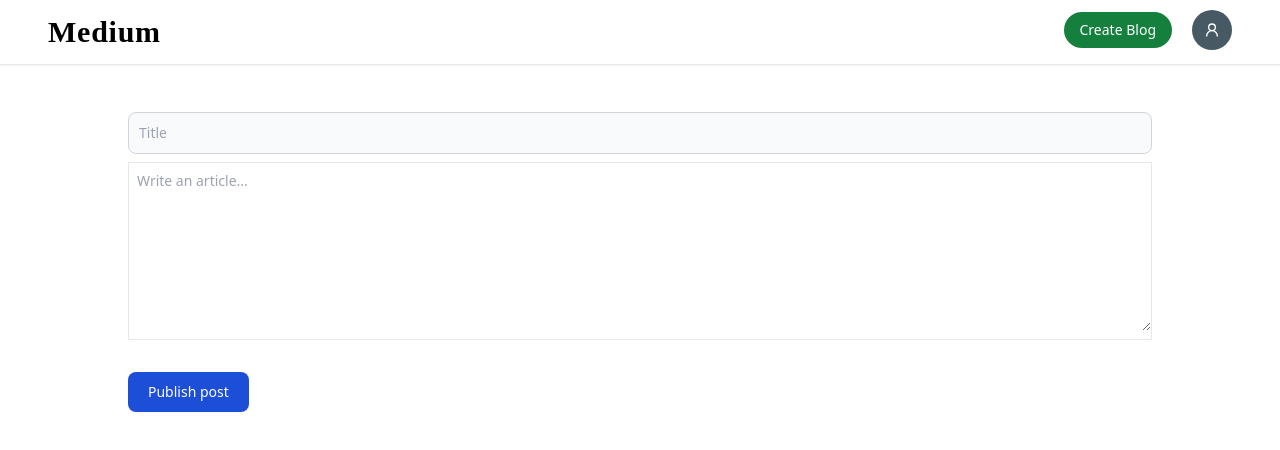
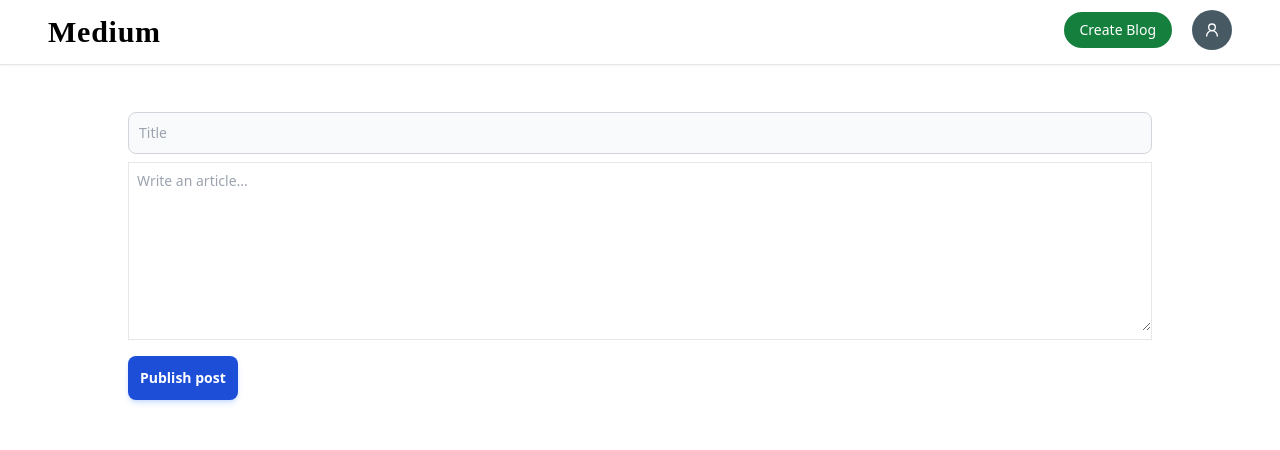
Before and after one commit to DilrajSP/blog_website, a React (Vite) app in the folder Frontend/: page /publish in a window 1280 px wide. Shown: the top 450 px of the page. Built offline with nearby package versions, Linux system fonts and the light colour scheme; a web font is replaced by a local one.

Commit message:
minor fixes

```diff
--- a/Frontend/src/components/Publish.tsx
+++ b/Frontend/src/components/Publish.tsx
@@ -30,7 +30,8 @@
                         }
                     });
                     navigate(`/blog/${response.data.id}`)
-                }} type="submit" className="mt-4 inline-flex items-center px-5 py-2.5 text-sm font-medium text-center text-white bg-blue-700 rounded-lg focus:ring-4 focus:ring-blue-200 dark:focus:ring-blue-900 hover:bg-blue-800">
+                }} className="select-none rounded-lg bg-blue-700 py-3 px-3 text-center align-middle font-sans text-sm font-bold text-white shadow-md shadow-blue-500/20 transition-all hover:shadow-lg hover:shadow-blue-500/40 focus:opacity-[0.85] focus:shadow-none active:opacity-[0.85] active:shadow-none disabled:pointer-events-none disabled:opacity-50 disabled:shadow-none"
+                    type="button">
                     Publish post
                 </button>
             </div>
```
